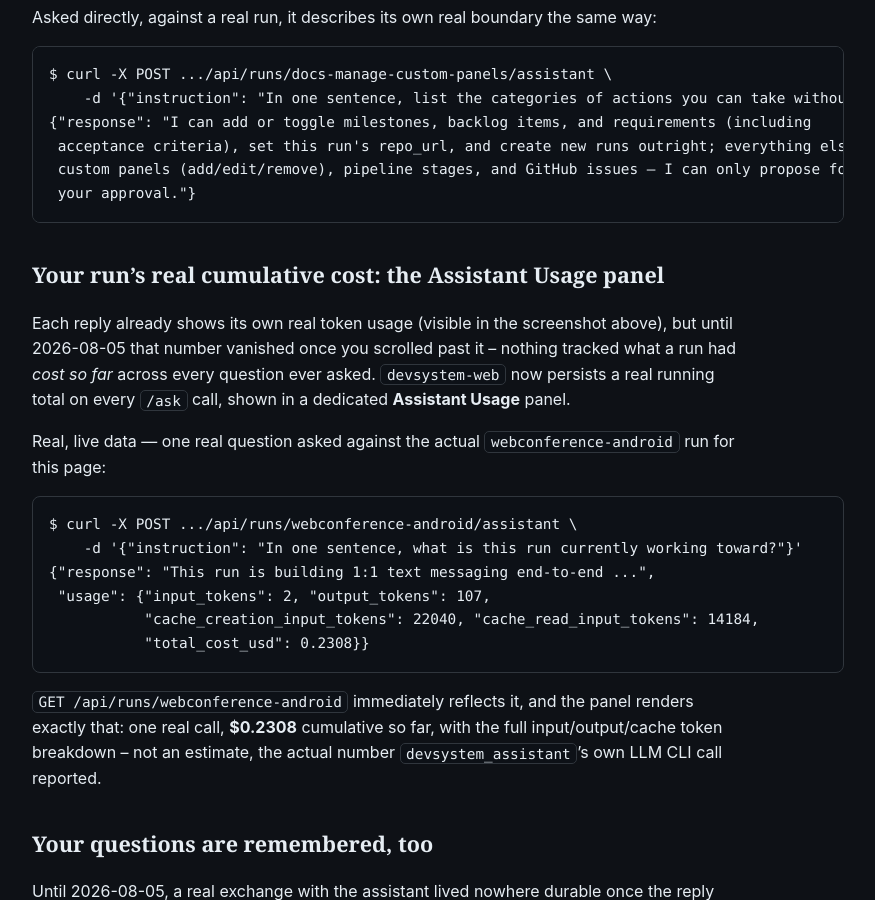
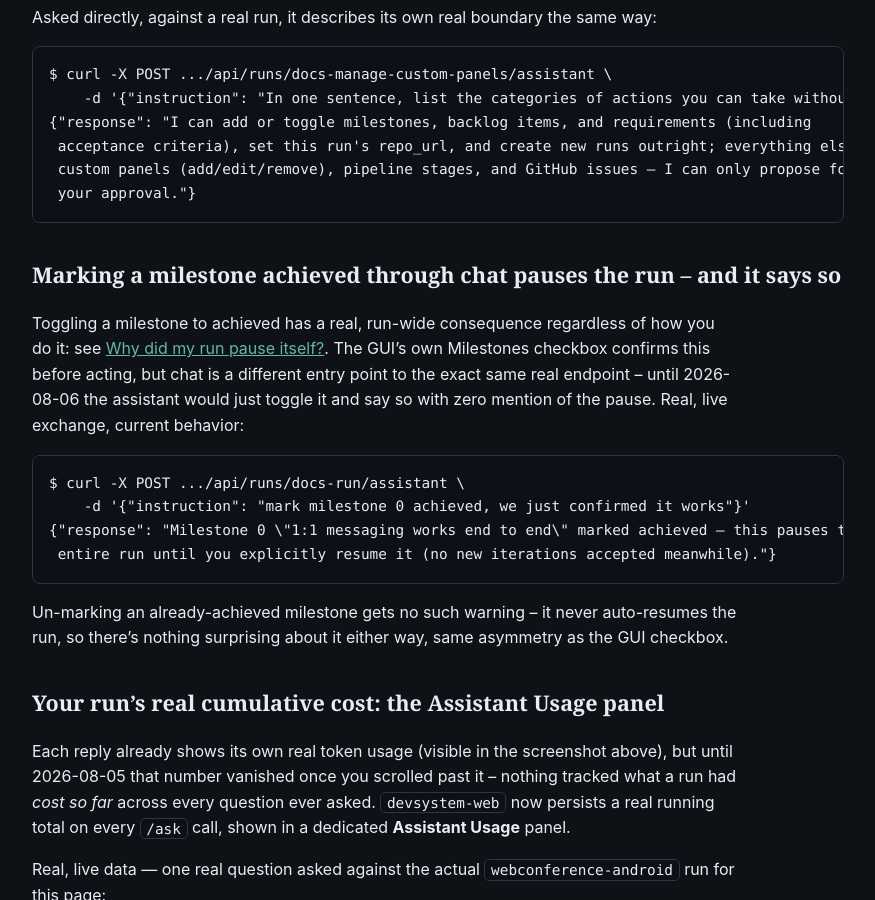
Before and after one commit to scimbe/CADS-devsystem-docs, a Jekyll site: the page built from _how-to/ask-the-assistant.md, in a window 1280 px wide and 900 px high, scrolled down 2197 px. Shown: the whole window, without its empty margins (322-1197 px from the left). Built offline with Jekyll 4.4.1, drawn with Linux system fonts in a browser that asks for light colours.

Commit message:
docs: document runs 33-34 -- the "gone run" bug class hits chat too
Two real fixes shipped in CADS-devsystem since this site was last updated,
both continuing the same "gone run"/consequence-disclosure thread runs
30-32 already established here:

- run 33: devsystem.assistant now discloses in its own reply that
  achieving a milestone via chat pauses the whole run -- it used to say
  nothing, the same silent surprise already fixed for the GUI checkbox.
- run 34: asking the assistant about a run that's been deleted (from
  another tab, mid-chat) now gets the same clean 404 + alert + fall-back
  recovery the background auto-refresh already had, instead of a
  confusing wrapped 502 and a chat panel that never recovers.

Added a new section to ask-the-assistant.md with a real, live exchange
quote; corrected delete-a-run.md's own prior claim that only background
auto-refresh gets the automatic recovery -- chat now does too,
unconditionally.

````diff
--- a/_how-to/ask-the-assistant.md
+++ b/_how-to/ask-the-assistant.md
@@ -54,6 +54,24 @@ $ curl -X POST .../api/runs/docs-manage-custom-panels/assistant \
  custom panels (add/edit/remove), pipeline stages, and GitHub issues — I can only propose for
  your approval."}
 ```
+
+## Marking a milestone achieved through chat pauses the run -- and it says so
+
+Toggling a milestone to achieved has a real, run-wide consequence regardless of how you do it: see
+[Why did my run pause itself?]({{ '/how-to/why-did-my-run-pause/' | relative_url }}). The GUI's own
+Milestones checkbox confirms this before acting, but chat is a different entry point to the exact
+same real endpoint -- until 2026-08-06 the assistant would just toggle it and say so with zero
+mention of the pause. Real, live exchange, current behavior:
+
+```
+$ curl -X POST .../api/runs/docs-run/assistant \
+    -d '{"instruction": "mark milestone 0 achieved, we just confirmed it works"}'
+{"response": "Milestone 0 \"1:1 messaging works end to end\" marked achieved — this pauses the
+ entire run until you explicitly resume it (no new iterations accepted meanwhile)."}
+```
+
+Un-marking an already-achieved milestone gets no such warning -- it never auto-resumes the run, so
+there's nothing surprising about it either way, same asymmetry as the GUI checkbox.
 
 ## Your run's real cumulative cost: the Assistant Usage panel
 
````
Also changed, not shown: _explanation/dau-lens-and-stress-testing.md (+13 -2 lines), _how-to/delete-a-run.md (+7 -4 lines).
